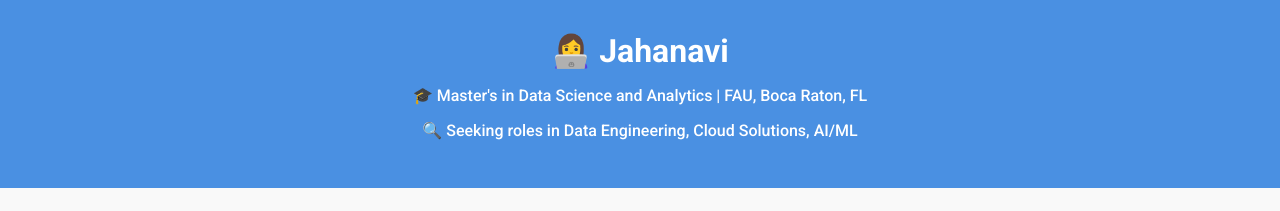
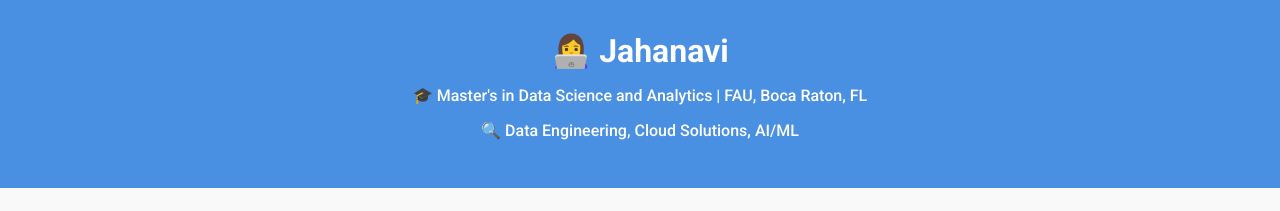
Before and after one commit to jahanavipatari/jahanavipatari.github.io, a website: page index.html in a window 1280 px wide. Shown: the top 211 px of the page. Drawn offline with Linux system fonts and the light colour scheme.

Commit message:
Update index.html

```diff
--- a/index.html
+++ b/index.html
@@ -68,7 +68,7 @@
   <header>
     <h1>👩‍💻 Jahanavi</h1>
     <p>🎓 Master's in Data Science and Analytics | FAU, Boca Raton, FL</p>
-    <p>🔍 Seeking roles in Data Engineering, Cloud Solutions, AI/ML</p>
+    <p>🔍 Data Engineering, Cloud Solutions, AI/ML</p>
   </header>
 
   <section class="about">
```
